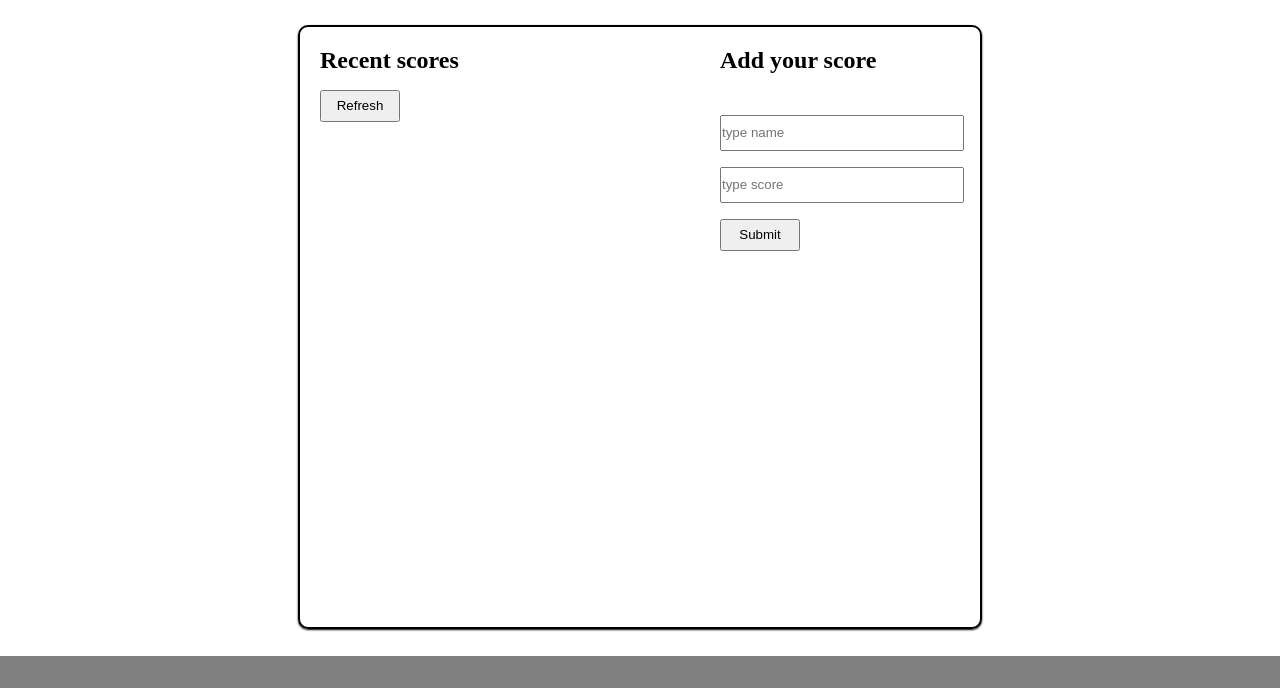
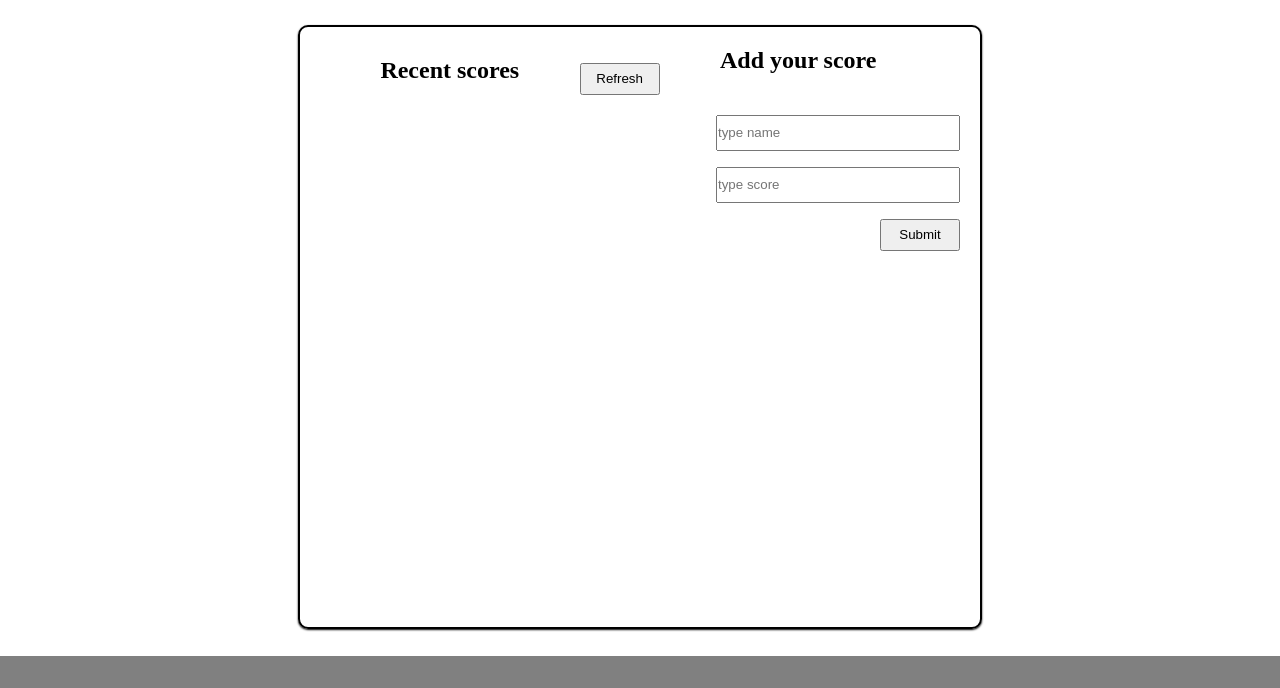
Before and after one commit to hasnatali1947/Leaderboard, a website built with webpack: page src/index.html in a window 1280 px wide. Shown: the part 112-800 px from the top of the page. Built offline with nearby package versions, Linux system fonts and the light colour scheme.

Commit message:
new changes in project

```diff
--- a/src/index.html
+++ b/src/index.html
@@ -7,13 +7,14 @@
     <title>Document</title>
   </head>
   <body>
+    <div class="container">
       <header>
         <h1>LeaderBoard</h1>
       </header>
 
-    <main class="container">
+      <main class="main">
         <div class="scoreList">
-        <div>
+          <div class="RefreshContainer">
             <h2>Recent scores</h2>
             <button id="Refresh">Refresh</button>
           </div>
@@ -29,7 +30,7 @@
           </form>
         </div>
       </main>
-
+    </div>
     <footer></footer>
   </body>
   <script src="index.js"></script>
--- a/src/style.css
+++ b/src/style.css
@@ -11,7 +11,17 @@ body {
   height: 100vh;
 }
 
-.container {
+/* .container{ */
+
+/* display: flex; */
+
+/* flex-direction: column; */
+
+/* align-items: flex-start; */
+
+/* } */
+
+.main {
   display: flex;
   justify-content: space-between;
   border: 2px solid;
@@ -30,6 +40,12 @@ body {
   width: 40vh;
 }
 
+form {
+  display: flex;
+  flex-direction: column;
+  align-items: flex-end;
+}
+
 input {
   height: 4vh;
   width: 100%;
@@ -39,11 +55,15 @@ input {
 #scoreCard {
   display: flex;
   flex-direction: column;
-  align-items: center;
-  justify-content: flex-start;
   height: 60vh;
   width: 50vh;
   overflow-y: scroll;
+}
+
+.RefreshContainer {
+  display: flex;
+  align-items: center;
+  justify-content: space-evenly;
 }
 
 button {
@@ -72,6 +92,7 @@ footer {
   margin-top: 5vh;
   padding: 0;
   font-size: larger;
+  border-bottom: 1px solid;
 }
 
 li {
```
Also changed, not shown: README.md. Lines whose indentation alone changed are shown as unchanged.
